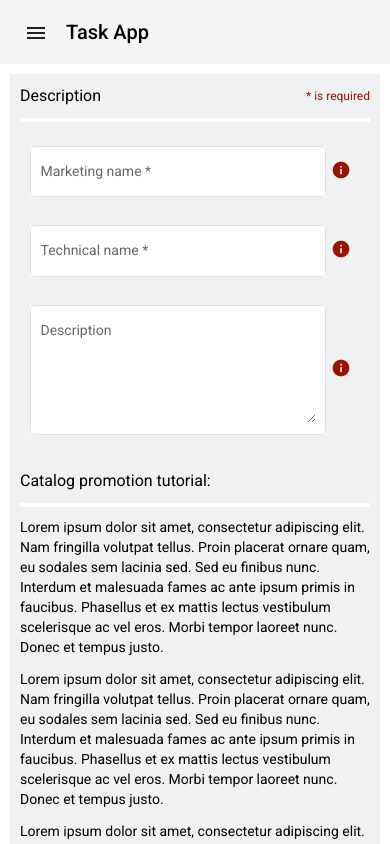
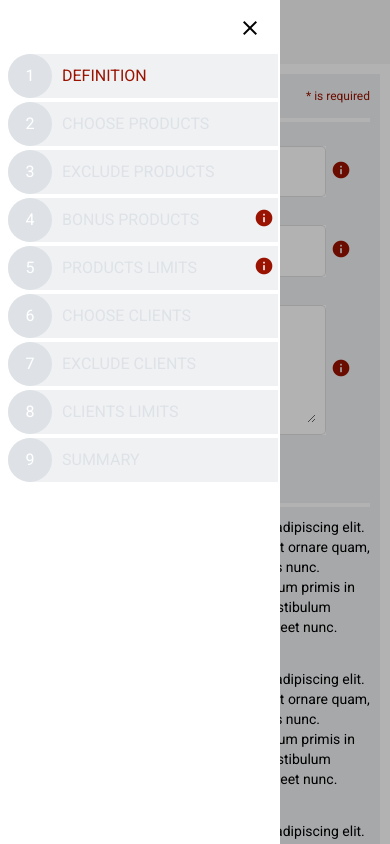
Before and after one commit to Luukess/nbt, an Angular app: page /definition in a window 390 px wide. Both pictures are taken after a click on the button "menu". Shown: the top 844 px of the page. Built offline with nearby package versions, Linux system fonts and the light colour scheme.

Commit message:
Feat: added mobile nav

```diff
--- a/src/app/components/nav/nav.component.html
+++ b/src/app/components/nav/nav.component.html
@@ -1,6 +1,7 @@
 <mat-toolbar>
     <div class="toolbar-nav-button-container">
-        <button mat-icon-button class="nav-menu-button" aria-label="Example icon-button with menu icon">
+        <button (click)="handleToggle()" mat-icon-button class="nav-menu-button"
+            aria-label="Example icon-button with menu icon">
             <mat-icon>menu</mat-icon>
         </button>
         <a routerLink="/definition"><span>Task App</span></a>
@@ -9,3 +10,18 @@
         but
     </div> -->
 </mat-toolbar>
+
+<div *ngIf="isVisibleMobileNav">
+    <div id="nav-mobile-container">
+        <div class="nav-mobile-overlayer">
+            <div id="nav-mobile">
+                <div class="header-mobile-nav">
+                    <button (click)="handleToggle()" mat-icon-button>
+                        <mat-icon>close</mat-icon>
+                    </button>
+                </div>
+                <app-desktop-nav></app-desktop-nav>
+            </div>
+        </div>
+    </div>
+</div>
--- a/src/app/components/nav/nav.component.scss
+++ b/src/app/components/nav/nav.component.scss
@@ -21,10 +21,48 @@ mat-toolbar {
     }
 }
 
+#nav-mobile-container {
+    display: block;
+    position: absolute;
+    top: 0;
+    left: 0;
+    width: 100%;
+    height: 100%;
+    z-index: 1;
+    transition: all 0.3 ease-out;
+
+    .nav-mobile-overlayer {
+        position: fixed;
+        height: 100%;
+        width: 100%;
+        background-color: rgba(0, 0, 0, 0.3);
+
+        #nav-mobile {
+            height: 100vh;
+            width: 280px;
+            background-color: white;
+
+            .header-mobile-nav {
+                padding: 10px 10px 0 10px;
+                width: 100%;
+                height: 44px;
+                display: flex;
+                align-items: center;
+                justify-content: flex-end;
+            }
+        }
+    }
+}
+
+
 @media(min-width: 992px) {
     mat-toolbar {
         .nav-menu-button {
             display: none;
         }
     }
+
+    #nav-mobile-container {
+        display: none;
+    }
 }
--- a/src/app/components/nav/nav.component.ts
+++ b/src/app/components/nav/nav.component.ts
@@ -9,6 +9,16 @@ export class NavComponent implements OnInit {
 
   constructor() { }
 
+  isVisibleMobileNav: boolean = false;
+
+  handleToggle() {
+    if (this.isVisibleMobileNav) {
+      this.isVisibleMobileNav = false;
+    } else {
+      this.isVisibleMobileNav = true;
+    }
+  }
+
   ngOnInit(): void {
   }
 
--- a/src/app/modules/material/material.module.ts
+++ b/src/app/modules/material/material.module.ts
@@ -15,6 +15,7 @@ import { MatRadioModule } from '@angular/material/radio';
 import { MatCheckboxModule } from '@angular/material/checkbox';
 import { MatTableModule } from '@angular/material/table';
 import { MatDialogModule } from '@angular/material/dialog';
+import { MatSidenavModule } from '@angular/material/sidenav';
 
 const materialComponents = [
   MatButtonModule,
@@ -33,7 +34,8 @@ const materialComponents = [
   MatRadioModule,
   MatCheckboxModule,
   MatTableModule,
-  MatDialogModule
+  MatDialogModule,
+  MatSidenavModule
 ];
 
 @NgModule({
```
